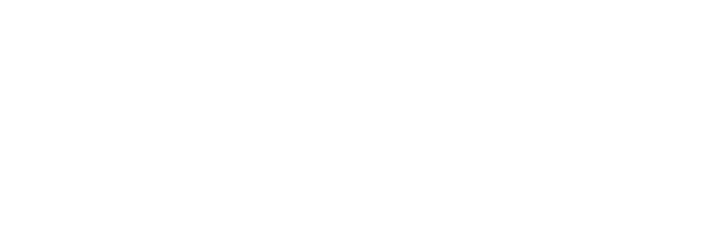
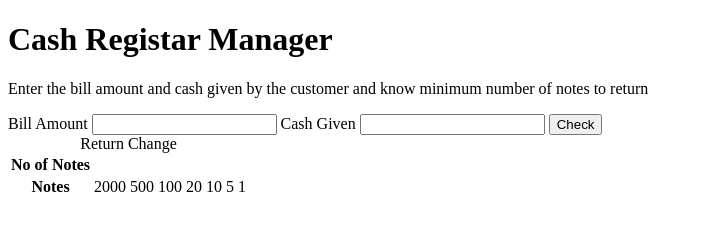
Before and after one commit to sushmita2109/neogcamp-MarkTen, a plain HTML site: page index.html in a window 1280 px wide. Shown: the whole page, without its empty margins (0-703 px from the left). Drawn offline with Linux system fonts and the light colour scheme.

Commit message:
feat-layout of html

```diff
--- a/index.html
+++ b/index.html
@@ -4,9 +4,40 @@
     <meta charset="UTF-8">
     <meta http-equiv="X-UA-Compatible" content="IE=edge">
     <meta name="viewport" content="width=device-width, initial-scale=1.0">
-    <title>Document</title>
+    <title>Cash Registar</title>
 </head>
 <body>
-
+    <div class="contaner">
+        <h1 class="heading">Cash Registar Manager</h1>
+    <p class="description">Enter the bill amount and cash given by the customer and know minimum number of notes to return</p>
+    <label for="bill-amount">Bill Amount</label>
+    <input id="bill-amount" type="text"/>
+    <label for="cash-given">Cash Given</label>
+    <input id="cash-given"/>
+    <button>Check</button>
+    <table class="change-table">
+        <caption>Return Change</caption>
+        <tr>
+            <th>No of Notes</th>
+            <td></td>
+            <td></td>
+            <td></td>
+            <td></td>
+            <td></td>
+            <td></td>
+            <td></td>
+        </tr>
+        <tr>
+            <th>Notes</th>
+            <td>2000</td>
+            <td>500</td>
+            <td>100</td>
+            <td>20</td>
+            <td>10</td>
+            <td>5</td>
+            <td>1</td>
+        </tr>
+    </table>
+    </div>
 </body>
 </html>
```
